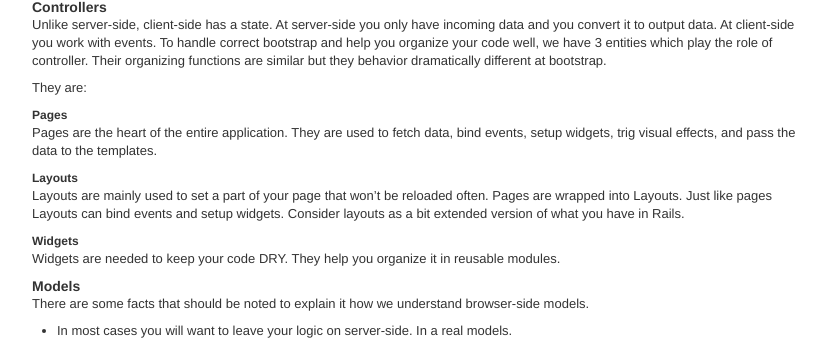
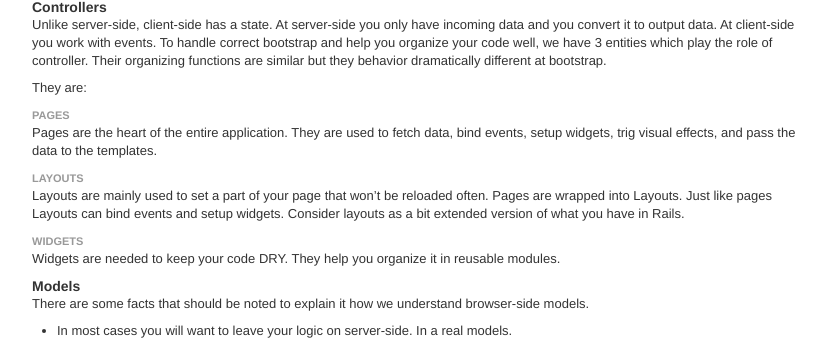
Before and after one commit to joosy/guides, a Jekyll site: the page built from guides/getting-started-with-joosy.md, in a window 1280 px wide. Shown: the part 926-1266 px from the top of the page, without its empty margins (253-1086 px from the left). Built offline with Jekyll 4.4.1, drawn with Linux system fonts in a browser that asks for light colours.

Commit message:
Headers style fixed

```diff
--- a/guides/getting-started-with-joosy.md
+++ b/guides/getting-started-with-joosy.md
@@ -47,13 +47,13 @@ Unlike server-side, client-side has a state. At server-side you only have incomi
 
 They are:
 
-##### Pages
+###### Pages
 Pages are the heart of the entire application. They are used to fetch data, bind events, setup widgets, trig visual effects, and pass the data to the templates.
 
-##### Layouts
+###### Layouts
 Layouts are mainly used to set a part of your page that won't be reloaded often. Pages are wrapped into Layouts. Just like pages Layouts can bind events and setup widgets. Consider layouts as a bit extended version of what you have in Rails.
 
-##### Widgets
+###### Widgets
 Widgets are needed to keep your code DRY. They help you organize it in reusable modules.
 
 #### Models
```
